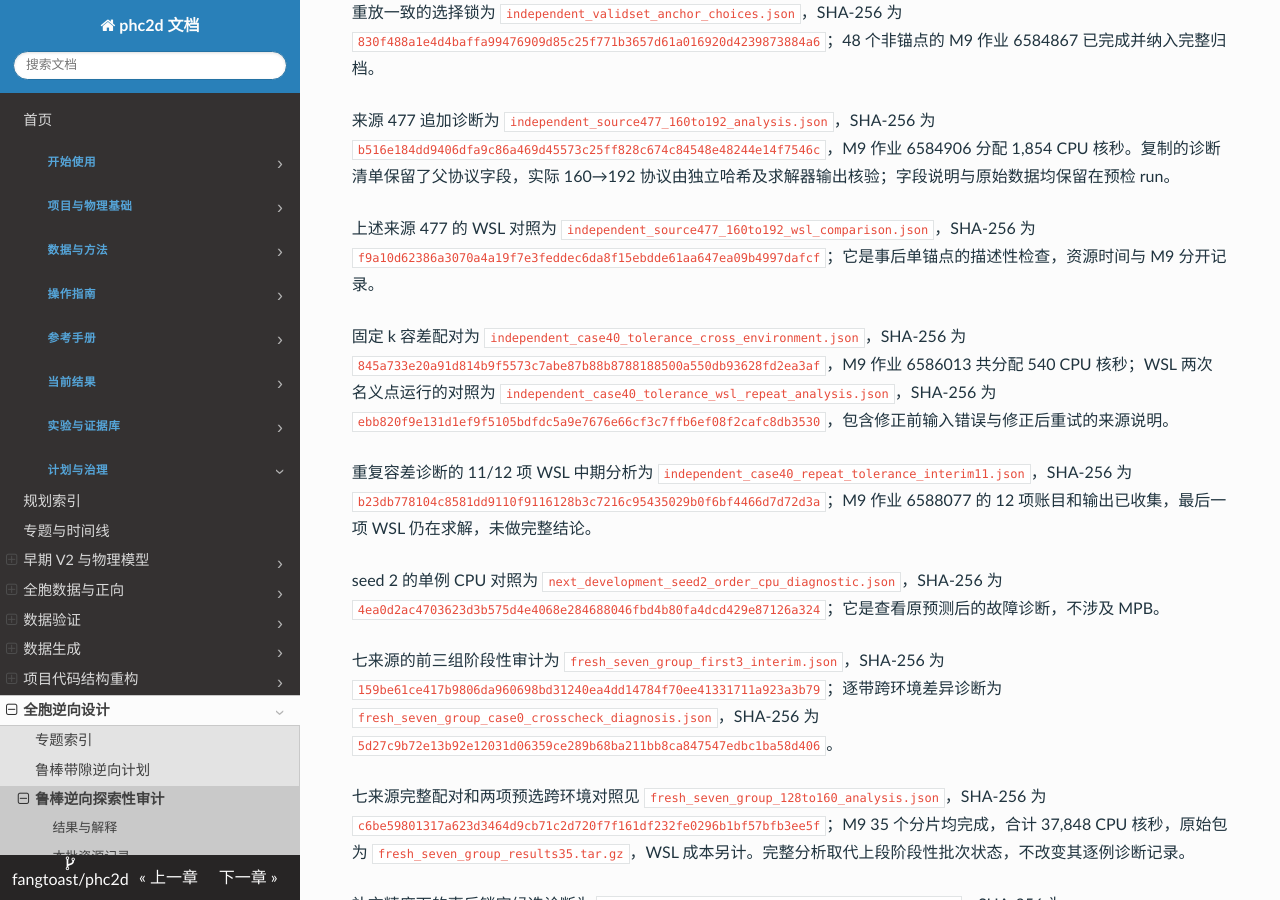
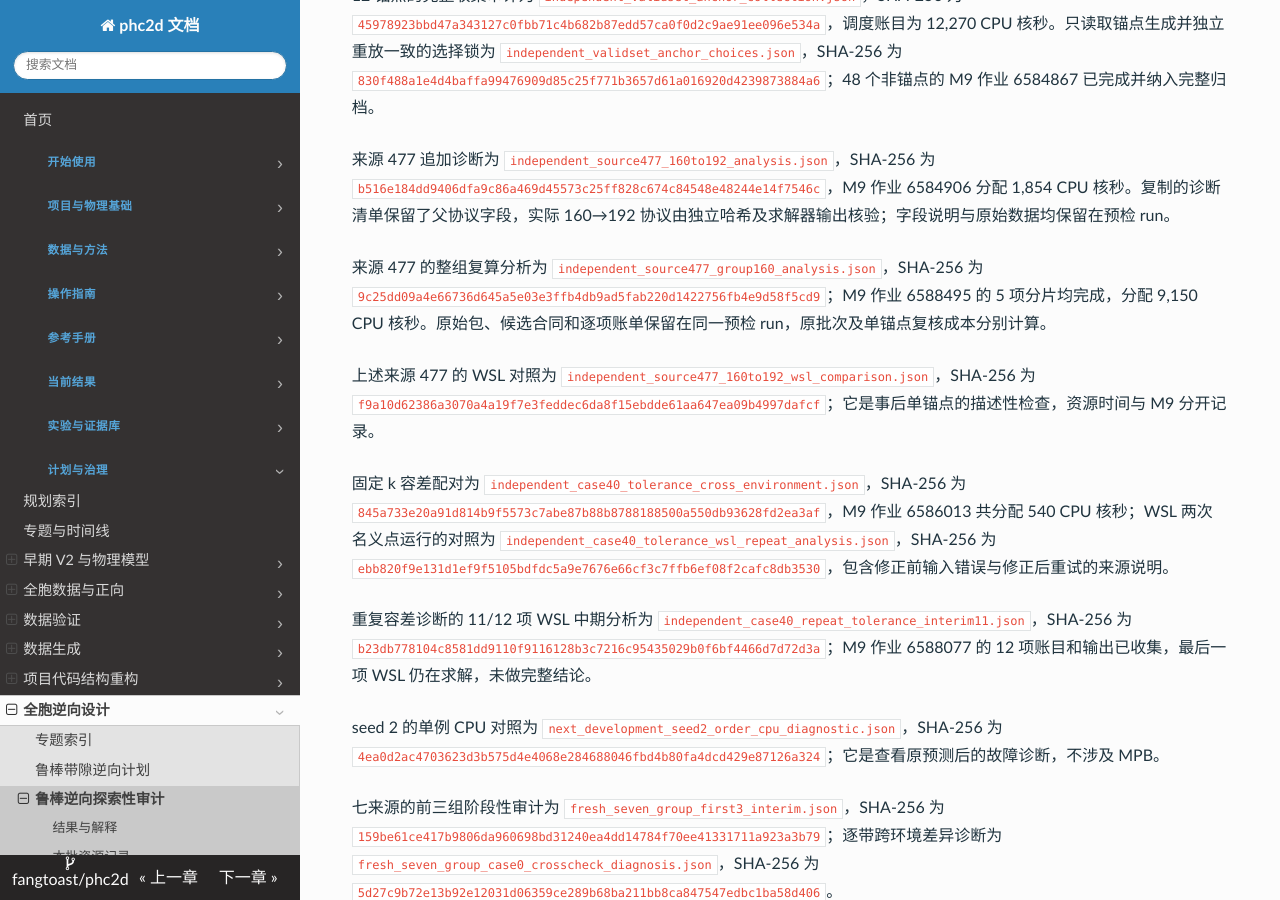
Before and after one commit to fangtoast/phc2d, an MkDocs documentation site: the page built from docs/results/inverse/鲁棒带隙逆向可用性审计.md, in a window 1280 px wide and 900 px high, scrolled down 11645 px. Built offline with MkDocs 1.6.1, drawn with Linux system fonts in a browser that asks for light colours; some of the changed text lies outside the part shown.

Commit message:
Record source 477 full-group fidelity diagnostic

```diff
--- a/docs/results/inverse/鲁棒带隙逆向可用性审计.md
+++ b/docs/results/inverse/鲁棒带隙逆向可用性审计.md
@@ -106,6 +106,7 @@ source_artifacts:
 | 新批过门来源的事后描述 | 排除未过门的来源 477 后，对 11 个来源先在每来源内平均三个 seed，再对来源等权平均，原始/校正选择相对同组均匀候选基线的裕量差约为 0.02725/0.02956 | 是按数值门事后排除一来源后的描述，来源等权并非预注册的等层权统计；不提供全来源统计推断，不能作为 P2 通过证据 |
 | 来源 477 的 160→192 追加诊断 | 同一锚点的三个偏移均通过该更高分辨率合同的数值门，共同目标裕量约为 −0.02208；WSL 与 M9 的 k 点和门判断一致，全谱最大差约 $2.38\times10^{-7}$ | 查看原失败后进行的单锚点诊断；WSL 对照未设通过阈值。不追溯改变原批失败，也不证明整组候选或连续 BZ 收敛 |
 | 第三个预选锚点的固定 k 容差诊断 | 名义/正偏移在同一预选 k 点，M9–WSL 的全谱最大差在容差 $10^{-7}$ 下为 $1.08\times10^{-5}$/$1.23\times10^{-5}$；容差 $10^{-9}$ 下为 $2.54\times10^{-7}$/$1.87\times10^{-5}$ | 更严格容差并未在两个偏移上同时消除差异；固定点运行的求解轨迹与原多 k 计算不同，仅供事后诊断，不改变原门或证明故障原因。WSL 因输入错误修复产生的两次名义点运行另有原始记录 |
+| 来源 477 的五候选 160→192 整组诊断 | 同一来源的五候选、每候选三个偏移均通过该合同的数值门；五个目标共同裕量均为负 | 原锚点失败后事后选取并整体复算；不改变原批次数值门及跨环境门失败，也不是独立 P2 统计或连续 BZ 认证 |
 | 固定 k 重复容差诊断中期结果 | 两个偏移、两种容差下 M9 各完成三次，WSL 完成 11/12 次。正偏移、$10^{-9}$ 的三次跨环境全谱最大差最高约 $1.25\times10^{-6}$；$10^{-11}$ 已完成的两次为约 $1.79\times10^{-7}$ | 最后一次 WSL $10^{-11}$ 求解仍在运行；这是事后单点及不完整重复，不能据此认定更严格容差可靠，也不改变原批失败 |
 | seed 2 的单例带序跨设备诊断 | 原 60 候选中唯一带序异常的来源 762 阈值正向候选，在 CPU 也出现 12 处倒序；CPU–GPU 全谱最大差约 $1.94\times10^{-5}$ | 原 GPU 倒序位于 B8–B9，最大约 0.0022。事后单例说明更换设备未必消除此异常；当前合同要求全谱有序，不能仅因目标为 B4–B5 就恢复评分或改变原 P2 门 |
 | 新批首个预选来源的漏检诊断 | 来源 131 锚点在 512 栅格、三偏移、96→128 下共同裕量为 0.01133，三个冻结 Global–Local seed 对该锚点的代理预测均为负 | 该锚点及阈值减小候选的 M9–WSL 频谱最大差约 $5.96\times10^{-8}$；单来源的有限精度诊断，全批漏检率和 P2 门尚未确定 |
@@ -268,6 +269,8 @@ N40 对照作业 5524656 在节点 g0727 完成，分配 127 GPU 秒和 762 CPU
 
 来源 477 追加诊断为 `independent_source477_160to192_analysis.json`，SHA-256 为 `b516e184dd9406dfa9c86a469d45573c25ff828c674c84548e48244e14f7546c`，M9 作业 6584906 分配 1,854 CPU 核秒。复制的诊断清单保留了父协议字段，实际 160→192 协议由独立哈希及求解器输出核验；字段说明与原始数据均保留在预检 run。
 
+来源 477 的整组复算分析为 `independent_source477_group160_analysis.json`，SHA-256 为 `9c25dd09a4e66736d645a5e03e3ffb4db9ad5fab220d1422756fb4e9d58f5cd9`；M9 作业 6588495 的 5 项分片均完成，分配 9,150 CPU 核秒。原始包、候选合同和逐项账单保留在同一预检 run，原批次及单锚点复核成本分别计算。
+
 上述来源 477 的 WSL 对照为 `independent_source477_160to192_wsl_comparison.json`，SHA-256 为 `f9a10d62386a3070a4a19f7e3feddec6da8f15ebdde61aa647ea09b4997dafcf`；它是事后单锚点的描述性检查，资源时间与 M9 分开记录。
 
 固定 k 容差配对为 `independent_case40_tolerance_cross_environment.json`，SHA-256 为 `845a733e20a91d814b9f5573c7abe87b88b8788188500a550db93628fd2ea3af`，M9 作业 6586013 共分配 540 CPU 核秒；WSL 两次名义点运行的对照为 `independent_case40_tolerance_wsl_repeat_analysis.json`，SHA-256 为 `ebb820f9e131d1ef9f5105bdfdc5a9e7676e66cf3c7ffb6ef08f2cafc8db3530`，包含修正前输入错误与修正后重试的来源说明。
```
